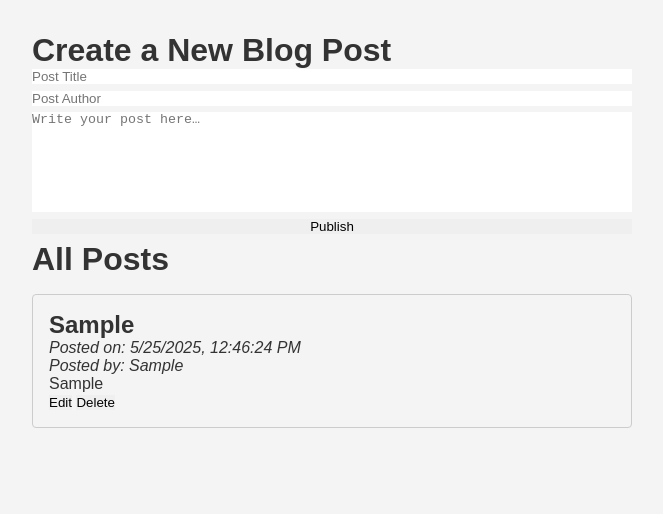
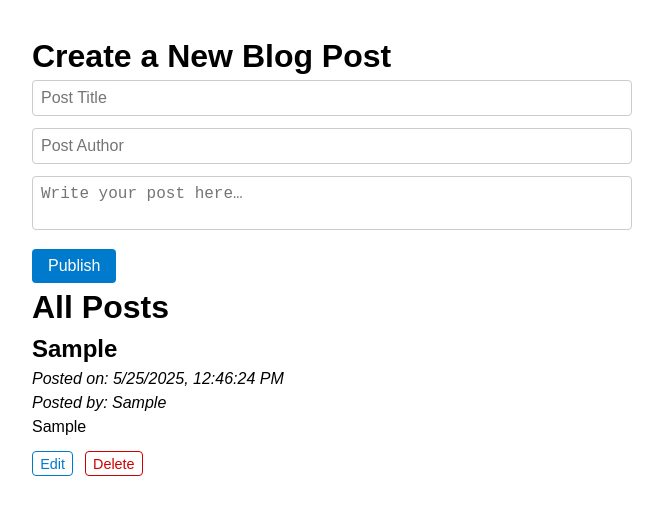
Before and after one commit to stevoly1/simple-blog-post-crud, a plain HTML site: page index.html in a window 1280 px wide. Both pictures are taken after typing "Sample", "Sample", "Sample" into the empty fields and a click on the button "Publish". Shown: the whole page, without its empty margins (308-971 px from the left). Drawn offline with Linux system fonts and the light colour scheme.

Commit message:
changes to th styling

```diff
--- a/style.css
+++ b/style.css
@@ -6,34 +6,83 @@
 }
 
 
+
 body {
-    font-family: sans-serif;
+    font-family: Arial, sans-serif;
     max-width: 600px;
     margin: 2em auto;
-    background-color: #f4f4f4;
-    color: #333;
+    line-height: 1.5;
 }
 
-form>* {
-    display: block;
+
+button {
+    padding: 0.5em 1em;
+    font-size: 1rem;
+    background: #007acc;
+    color: #fff;
+    border: none;
+    border-radius: 4px;
+    cursor: pointer;
+}
+
+button:disabled {
+    opacity: 0.6;
+    cursor: not-allowed;
+}
+
+
+input,
+textarea {
     width: 100%;
-    margin-bottom: 0.5em;
+    padding: 0.5em;
+    margin-bottom: 0.75em;
+    border: 1px solid #ccc;
+    border-radius: 4px;
+    font-size: 1rem;
+    box-sizing: border-box;
 }
 
 textarea {
-    height: 100px;
-    resize: none;
-    overflow: auto;
-
+    resize: none;/
 }
 
-.post {
-    border: 1px solid #ccc;
+
+.item {
+    border: 1px solid #e0e0e0;
     padding: 1em;
-    margin-top: 1em;
+    margin-bottom: 1em;
+    border-radius: 4px;
+    background: #fafafa;
+}
+
+.item h3 {
+    margin: 0 0 0.5em;
+    font-size: 1.2rem;
+}
+
+.item p {
+    margin: 0.25em 0;
+}
+
+
+.controls {
+    margin-top: 0.75em;
+}
+
+.controls button {
+    background: transparent;
+    color: #007acc;
+    padding: 0.25em 0.5em;
+    font-size: 0.9rem;
+    border: 1px solid #007acc;
     border-radius: 4px;
 }
 
-.post h2 {
-    margin-top: 0;
+.controls .delete-btn {
+    color: #c00;
+    border-color: #c00;
 }
+
+.controls button+button {
+    margin-left: 0.5em;
+}
```
